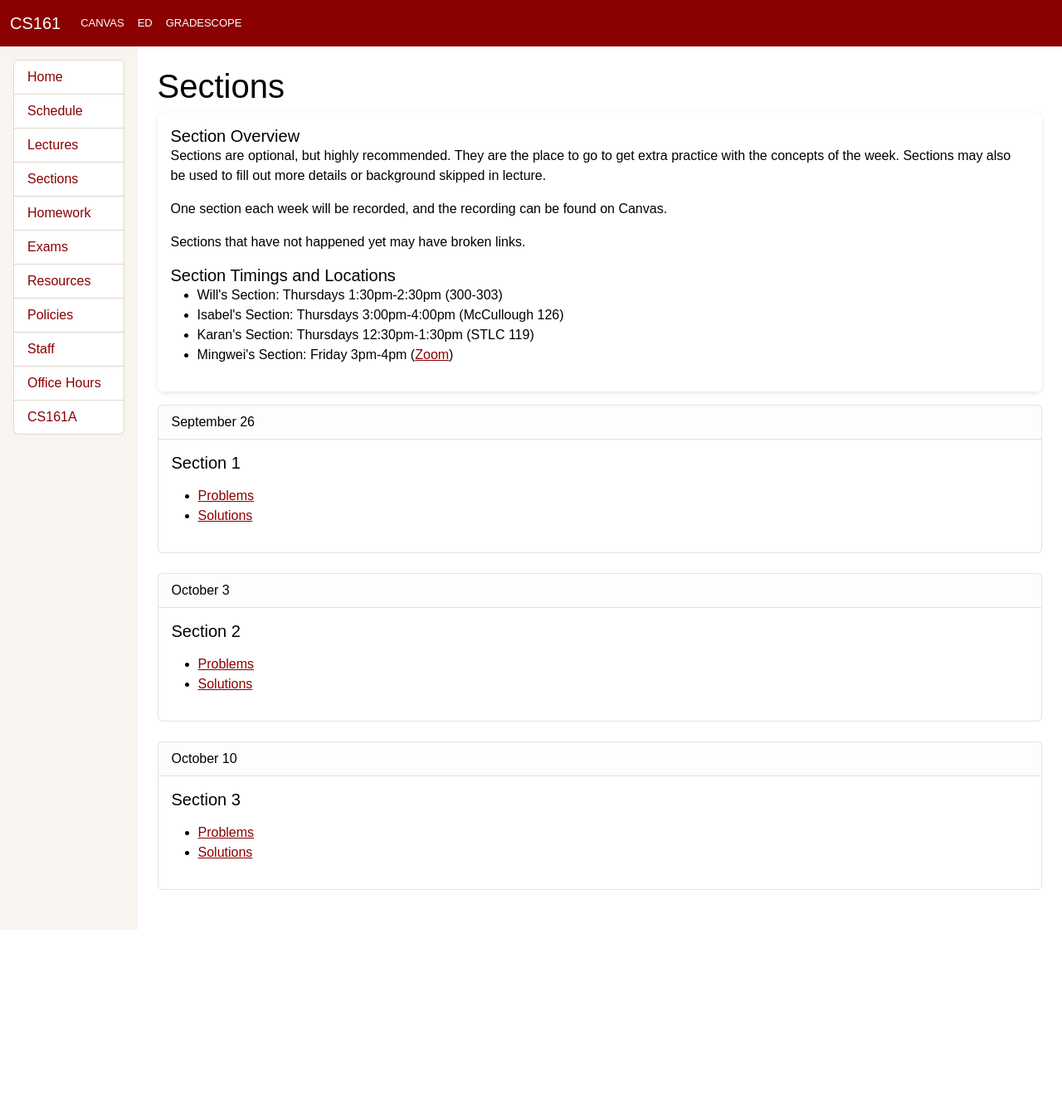
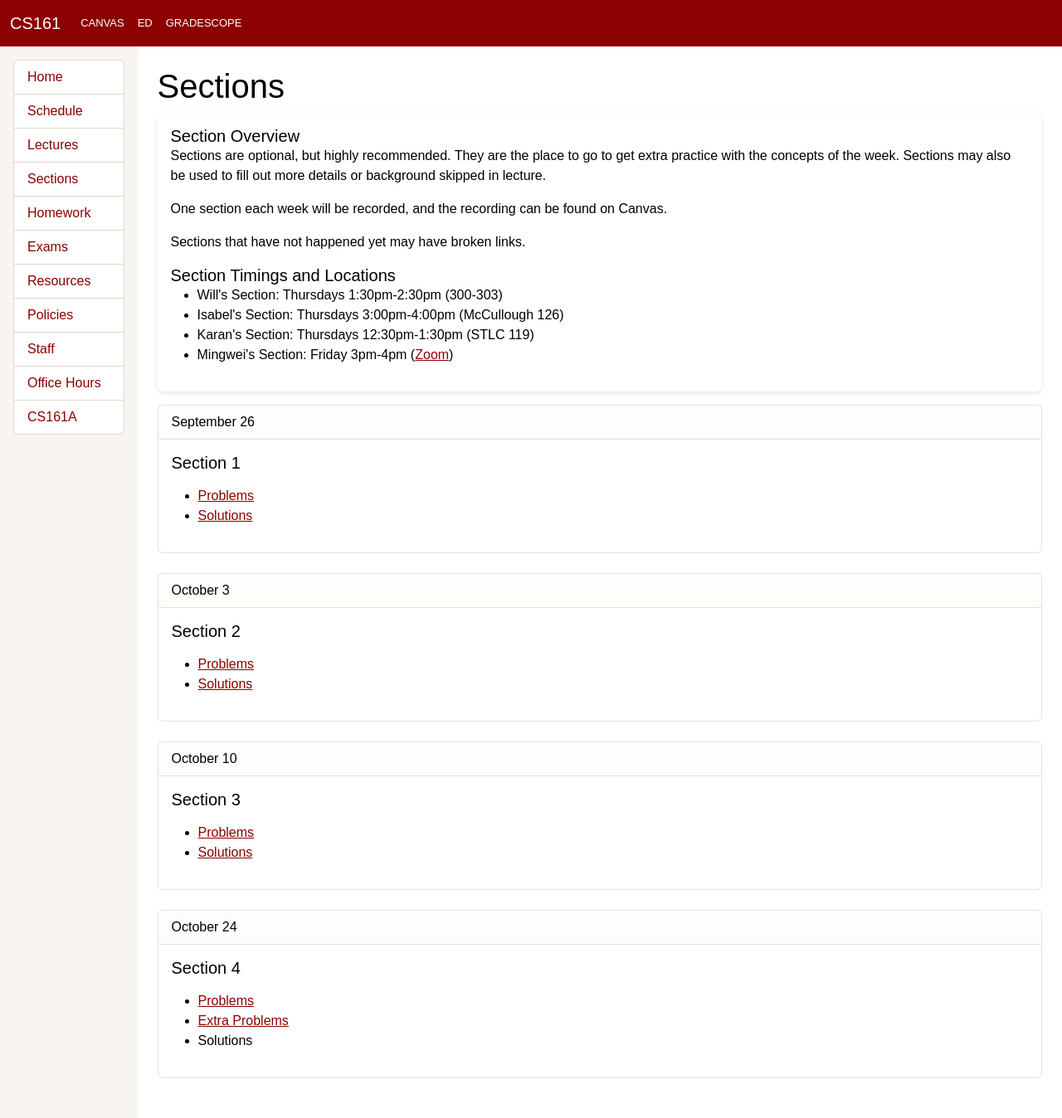
Before and after one commit to cs161-stanford/cs161-stanford.github.io, a Jekyll site: the page built from sections.md, in a window 1280 px wide. Shown: the whole page at 83% size. Built offline with Jekyll 4.4.1, drawn with Linux system fonts in a browser that asks for light colours; nearby versions of some CDN libraries; before the commit the page ends 1121 px from its top, so only the background shows below that.

Commit message:
added section 4

```diff
--- a/sections.md
+++ b/sections.md
@@ -71,3 +71,19 @@ Sections that have not happened yet may have broken links.
 </p>
   </div>
 </div>
+
+<div class="card mb-4">
+  <div class="card-header">
+    October 24
+  </div>
+  <div class="card-body">
+    <h5 class="card-title">Section 4</h5>
+    <p class="card-text">
+	<ul>
+	<li> <a href="/assets/sections/worksheets/Section-4-Worksheet.pdf">Problems</a> </li>
+	<li> <a href="/assets/sections/worksheets/Section-4-Extra-Worksheet.pdf">Extra Problems</a> </li>
+  <li> Solutions </li>
+	</ul>
+</p>
+  </div>
+</div>
```
Also changed, not shown: homework.md (+7 -6 lines), 2 other files.
